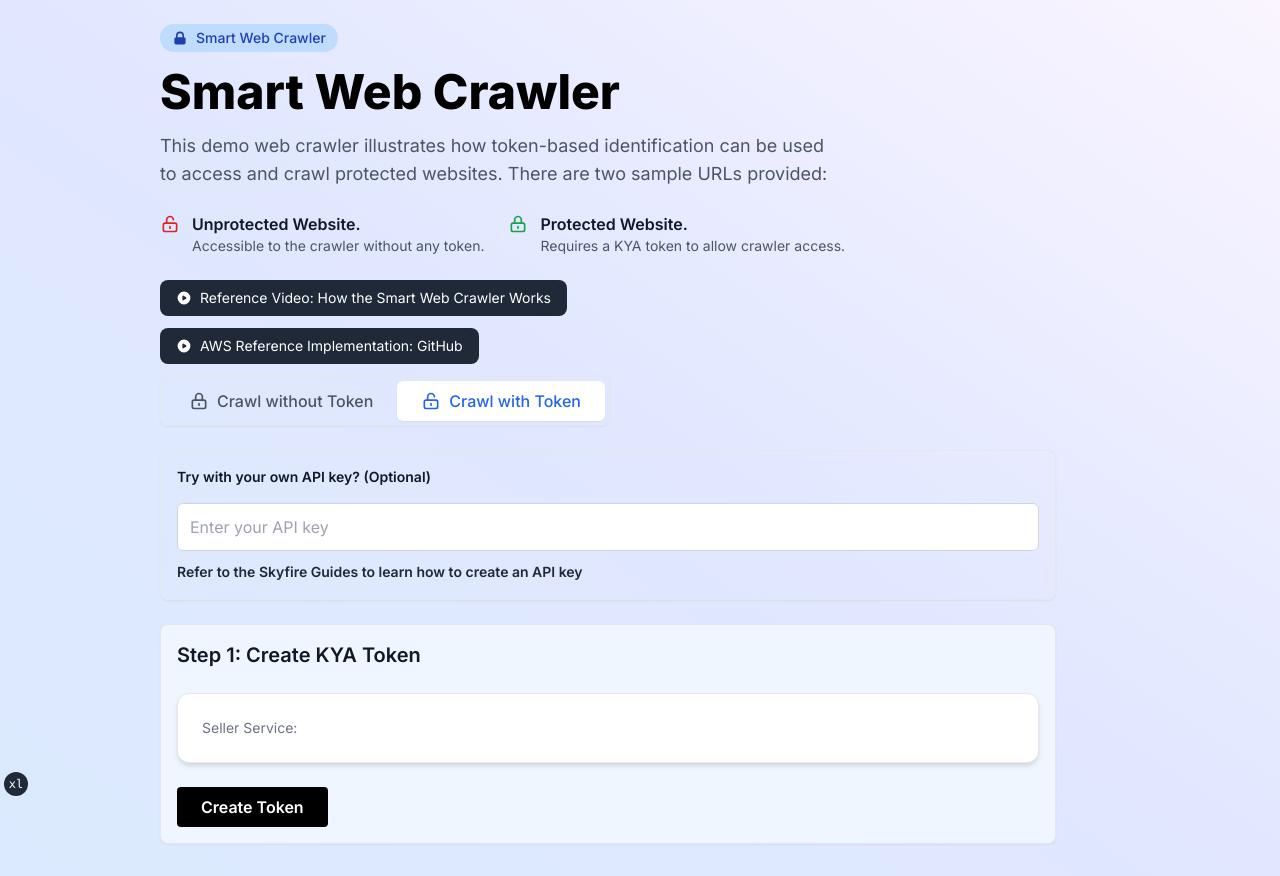
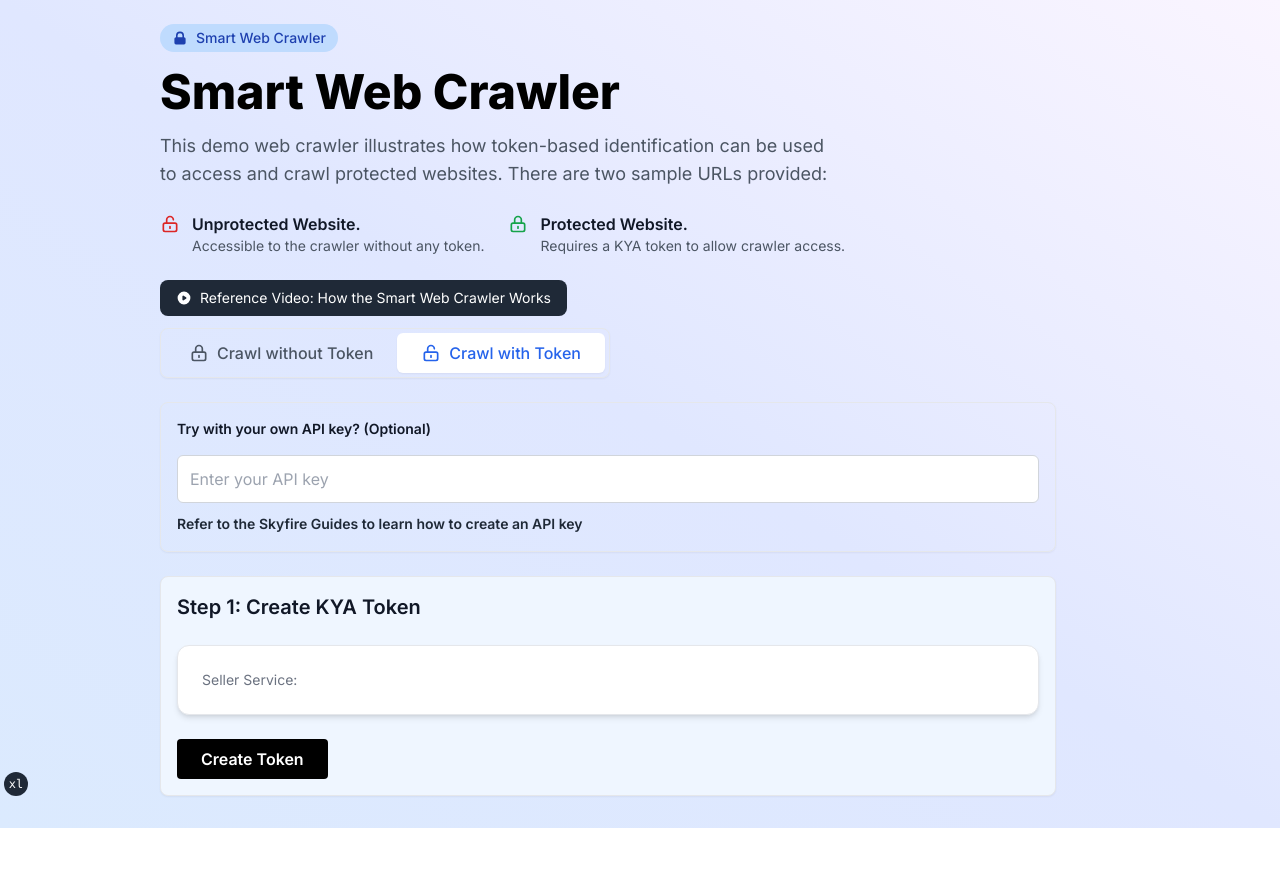
Before and after one commit to skyfire-xyz/skyfire-solutions-aws-news-crawler-demo, a Next.js app in the folder crawler-agent-fe/: page /token in a window 1280 px wide. After the commit the page ends 828 px from the top, so only its background shows below. Built offline with nearby package versions, Linux system fonts and the light colour scheme.

Commit message:
SKYK-930 display aws github link only for specific URLs

```diff
--- a/crawler-agent-fe/app/components/CrawlSearchLog.tsx
+++ b/crawler-agent-fe/app/components/CrawlSearchLog.tsx
@@ -7,11 +7,12 @@
 
 interface CrawlSearchLogProps {
   skyfireKyaToken?: string;
+  onAwsUrlChange?: (url: string) => void;
 }
 
 const channelId = uuidv4();
 
-export default function CrawlSearchLog({ skyfireKyaToken }: CrawlSearchLogProps) {
+export default function CrawlSearchLog({ skyfireKyaToken, onAwsUrlChange }: CrawlSearchLogProps) {
   const [currentSite, setCurrentSite] = useState<MessageData>();
   const [summary, setSummary] = useState<MessageData>();
   const [depth, setDepth] = useState<string | undefined>(undefined);
@@ -76,6 +77,7 @@
             inputPayment={payment}
             setAlerts={setAlerts}
             skyfireKyaToken={skyfireKyaToken}
+            onAwsUrlChange={onAwsUrlChange}
           />
         </div>
       </div>
--- a/crawler-agent-fe/app/components/SearchBar.tsx
+++ b/crawler-agent-fe/app/components/SearchBar.tsx
@@ -1,6 +1,6 @@
 "use client"
 
-import { useState } from "react"
+import { useState, useEffect } from "react"
 import { zodResolver } from "@hookform/resolvers/zod"
 import axios from "axios"
 import { useForm } from "react-hook-form"
@@ -25,6 +25,7 @@
   inputPayment?: string
   setAlerts: React.Dispatch<React.SetStateAction<Alert[]>>
   skyfireKyaToken?: string
+  onAwsUrlChange?: (url: string) => void
 }
 
 // Define the form schema with Zod
@@ -59,15 +60,15 @@
     name: "MockNews",
     type: "Protected",
   },
-  { url: "https://mock-news-site-aws-api-gateway.skyfire.xyz/", name: "MockNews (API Gateway)", type: "Protected" }, //https://ac8t87if5a.execute-api.us-east-1.amazonaws.com/dev/article
+  { url: "https://mock-news-site-aws-api-gateway.skyfire.xyz/", name: "MockNews (API Gateway)", type: "Protected" },
   {
-    url: "https://mock-news-site-aws-api-gateway-waf.skyfire.xyz/", //"https://vmqjil4y49.execute-api.us-east-1.amazonaws.com/dev/article",
+    url: "https://mock-news-site-aws-api-gateway-waf.skyfire.xyz/",
     name: "MockNews (API Gateway + WAF)",
     type: "Protected",
   },
-  { url: "https://mock-news-site-aws-cloudfront.skyfire.xyz/", name: "MockNews (CloudFront)", type: "Protected" }, //https://dex1j9lx64e98.cloudfront.net/
+  { url: "https://mock-news-site-aws-cloudfront.skyfire.xyz/", name: "MockNews (CloudFront)", type: "Protected" },
   {
-    url: "https://mock-news-site-aws-cloudfront-waf.skyfire.xyz/", //https://dex4cbi52l5ce.cloudfront.net/
+    url: "https://mock-news-site-aws-cloudfront-waf.skyfire.xyz/",
     name: "MockNews (CloudFront + WAF)",
     type: "Protected",
   },
@@ -97,6 +98,7 @@
   inputPayment,
   setAlerts,
   skyfireKyaToken,
+  onAwsUrlChange,
 }) => {
   const [kyaToken, setKyaToken] = useState<string>(skyfireKyaToken || "")
   const [isLoading, setIsLoading] = useState(false)
@@ -118,9 +120,17 @@
 
   // watch selected url to decide whether to show bot dropdown
   const selectedUrl = form.watch("url")
+
+  useEffect(() => {
+    if (typeof onAwsUrlChange === "function") {
+      onAwsUrlChange(selectedUrl)
+    }
+    // eslint-disable-next-line react-hooks/exhaustive-deps
+  }, [selectedUrl])
+
   const showBotDropdown = [
-    "https://mock-news-site-aws-api-gateway-waf.skyfire.xyz/", //"https://vmqjil4y49.execute-api.us-east-1.amazonaws.com/dev/article",
-    "https://mock-news-site-aws-cloudfront-waf.skyfire.xyz/", //"https://dex4cbi52l5ce.cloudfront.net/",
+    "https://mock-news-site-aws-api-gateway-waf.skyfire.xyz/",
+    "https://mock-news-site-aws-cloudfront-waf.skyfire.xyz/",
   ].includes(selectedUrl)
 
   // clear botType when bot dropdown shouldn't be shown
@@ -244,9 +254,7 @@
         `${process.env.NEXT_PUBLIC_SERVICE_BASE_URL}/crawl/stop`,
         { channelId: channelId }
       )
-      // setAlerts([{ type: AlertType.INFO, message: "Crawling stopped." }]);
     } catch (err) {
-      // setAlerts([{ type: AlertType.INVALID, message: "Failed to stop crawling." }]);
       console.error("Stop error:", err)
     }
   }
--- a/crawler-agent-fe/app/components/TopBar.tsx
+++ b/crawler-agent-fe/app/components/TopBar.tsx
@@ -2,7 +2,21 @@
 
 import NavTabs from "./NavTabs";
 
-export default function TopBar() {
+interface TopBarProps {
+  selectedUrl?: string
+  showAwsLink?: boolean
+}
+
+const AWS_URLS = [
+  "https://mock-news-site-aws-api-gateway.skyfire.xyz/",
+  "https://mock-news-site-aws-api-gateway-waf.skyfire.xyz/",
+  "https://mock-news-site-aws-cloudfront.skyfire.xyz/",
+  "https://mock-news-site-aws-cloudfront-waf.skyfire.xyz/",
+]
+
+export default function TopBar({ selectedUrl, showAwsLink: showAwsLinkProp }: TopBarProps) {
+  const showAwsGithubLink = !!selectedUrl && AWS_URLS.includes(selectedUrl)
+  const showAwsLink = typeof showAwsLinkProp === "boolean" ? showAwsLinkProp : showAwsGithubLink
   return (
     <div className="pl-36 pt-6">
       {/* Header Section */}
@@ -65,7 +79,8 @@
             </a>
           </div>
 
-           {/* AWS Reference Implementation Link */}
+          {/* AWS Reference Implementation Link - shown only for AWS specific MockNews URLs */}
+          {showAwsLink && (
             <div className="mb-3">
               <a
                 href="https://github.com/skyfire-xyz/skyfire-solutions-aws-news-crawler-demo"
@@ -79,6 +94,7 @@
                 AWS Reference Implementation: GitHub
               </a>
             </div>
+          )}
 
           {/* Navigation Tabs - Slider Style */}
           <div className="mb-0">
--- a/crawler-agent-fe/app/page.tsx
+++ b/crawler-agent-fe/app/page.tsx
@@ -17,6 +17,7 @@
   const [_summary, setSummary] = useState<MessageData>()
   const [_log, setLog] = useState<MessageData[]>([])
   const [_isMediumScreen, setIsMediumScreen] = useState(true)
+  const [selectedUrl, setSelectedUrl] = useState<string>("")
 
   const searchParams = useSearchParams();
   const skyfireKyaToken = searchParams.get("token") || undefined;
@@ -59,9 +60,9 @@
 
   return (
     <>
-    <TopBar />
+    <TopBar selectedUrl={selectedUrl} />
     <PageLayout>
-      <CrawlSearchLog skyfireKyaToken={skyfireKyaToken} />
+      <CrawlSearchLog skyfireKyaToken={skyfireKyaToken} onAwsUrlChange={setSelectedUrl} />
     </PageLayout>
     </>
   )
--- a/crawler-agent-fe/app/token/page.tsx
+++ b/crawler-agent-fe/app/token/page.tsx
@@ -17,6 +17,7 @@
     const [error, setError] = useState<string | null>(null)
     const [kyaToken, setKyaToken] = useState<string | null>("")
     const [decodedToken, setDecodedToken] = useState<any>(null)
+    const [selectedUrl, setSelectedUrl] = useState<string>("")
 
     const handleStartOver = async () => {
       setKyaToken(null)
@@ -78,7 +79,7 @@
 
         return (
         <>
-            <TopBar />
+            <TopBar selectedUrl={selectedUrl} />
             <PageLayout>
                 <div className="space-y-6">
                     {/* API Key Section */}
@@ -168,8 +169,8 @@
 
                                 <div className="mt-8">
                                     <h2 className="mb-4 text-xl font-semibold text-gray-900">Step 3: Select website to crawl</h2>
-                                    <div className="mt-6">
-                                        <CrawlSearchLog skyfireKyaToken={kyaToken} />
+                                        <div className="mt-6">
+                                        <CrawlSearchLog skyfireKyaToken={kyaToken} onAwsUrlChange={setSelectedUrl} />
                                     </div>
                                 </div>
                             </>
```
Lines whose indentation alone changed are shown as unchanged.
